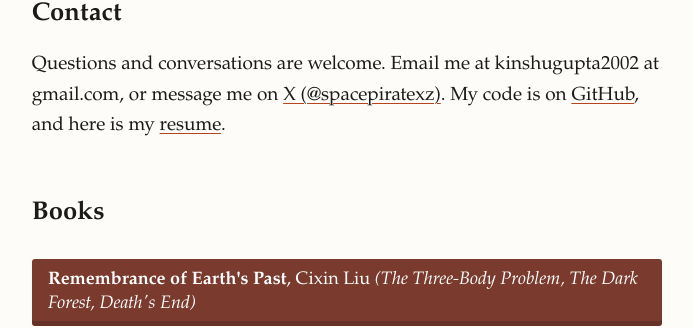
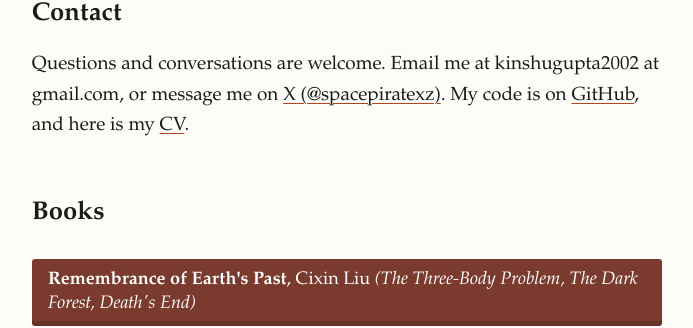
Before and after one commit to kinshu0/kinshu0.github.io, a Jekyll site: the page built from about.markdown, in a window 1280 px wide. Shown: the part 291-619 px from the top of the page, without its empty margins (293-986 px from the left). Built offline with Jekyll 4.4.1, drawn with Linux system fonts in a browser that asks for light colours.

Commit message:
CV lives at files/cv.pdf; the site no longer has a separate resume
Co-Authored-By: Claude Fable 5.2 <noreply@anthropic.com>

```diff
--- a/_layouts/home.html
+++ b/_layouts/home.html
@@ -10,7 +10,7 @@ layout: default
   <a href="https://github.com/{{ site.github_username }}">GitHub</a>
   <a href="https://x.com/{{ site.x_username }}">X</a>
   <a href="https://www.linkedin.com/in/{{ site.linkedin_username }}/">LinkedIn</a>
-  <a href="{{ '/files/resume.pdf' | relative_url }}">CV</a>
+  <a href="{{ '/files/cv.pdf' | relative_url }}">CV</a>
 </p>
 
 <p class="label" id="research">Research</p>
--- a/about.markdown
+++ b/about.markdown
@@ -20,7 +20,7 @@ Away from work I boulder, run and ski.
 
 <h2 id="contact">Contact</h2>
 
-Questions and conversations are welcome. Email me at kinshugupta2002 at gmail.com, or message me on [X (@spacepiratexz)](https://x.com/spacepiratexz). My code is on [GitHub](https://github.com/kinshu0), and here is my [resume](/files/resume.pdf).
+Questions and conversations are welcome. Email me at kinshugupta2002 at gmail.com, or message me on [X (@spacepiratexz)](https://x.com/spacepiratexz). My code is on [GitHub](https://github.com/kinshu0), and here is my [CV](/files/cv.pdf).
 
 ## Books
 
```
Also changed, not shown: readme.md, 4 other files.
